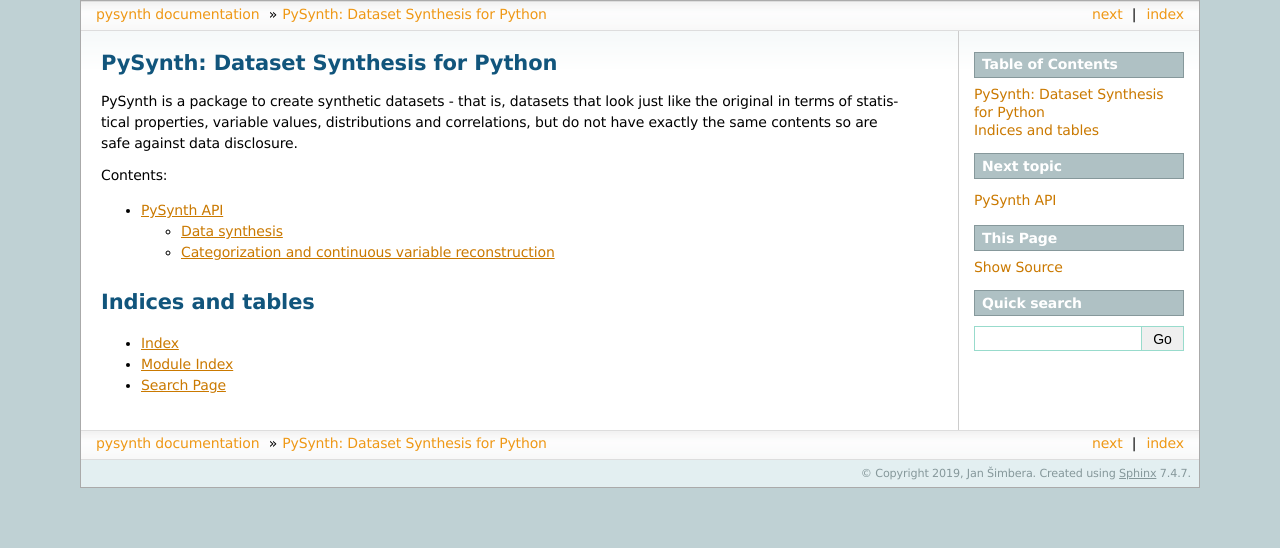
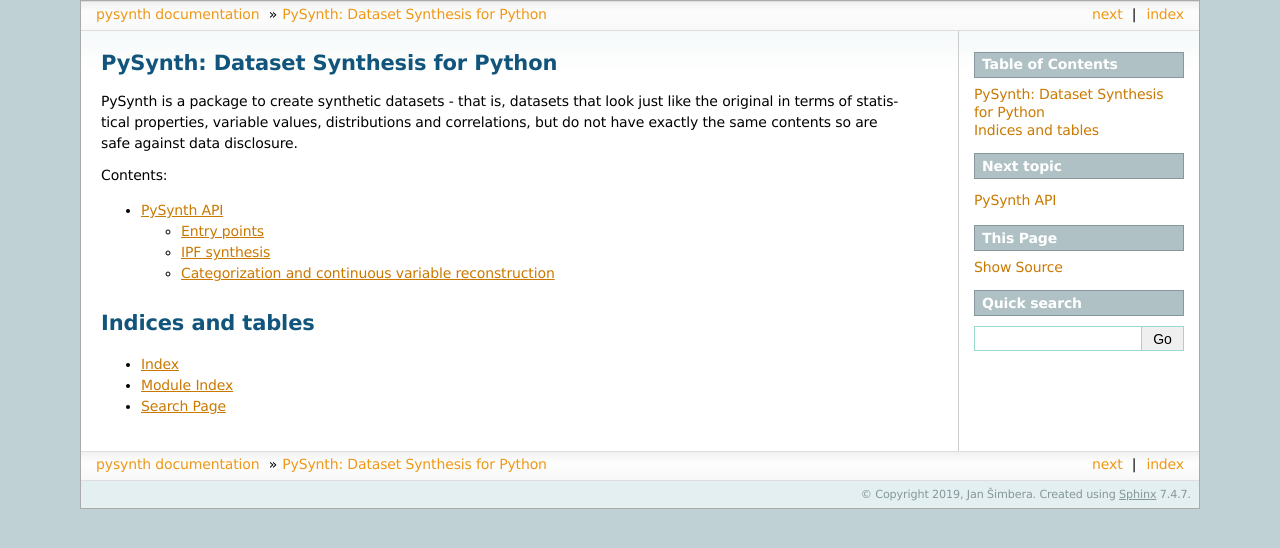
Before and after one commit to simberaj/pysynth, a Sphinx documentation site: the page built from docs/index.rst, in a window 1280 px wide. Shown: the top 548 px of the page. Built offline with Sphinx 7.4.7, drawn with Linux system fonts in a browser that asks for light colours.

```diff
--- a/docs/api.rst
+++ b/docs/api.rst
@@ -1,11 +1,19 @@
 PySynth API
 ==========================
 
-Data synthesis
+Entry points
 --------------
 
-.. automodule:: pysynth.synth
+.. automodule:: pysynth
    :members:
+
+
+IPF synthesis
+--------------
+
+.. automodule:: pysynth.ipf
+   :members:
+
 
 Categorization and continuous variable reconstruction
 -----------------------------------------------------
```
